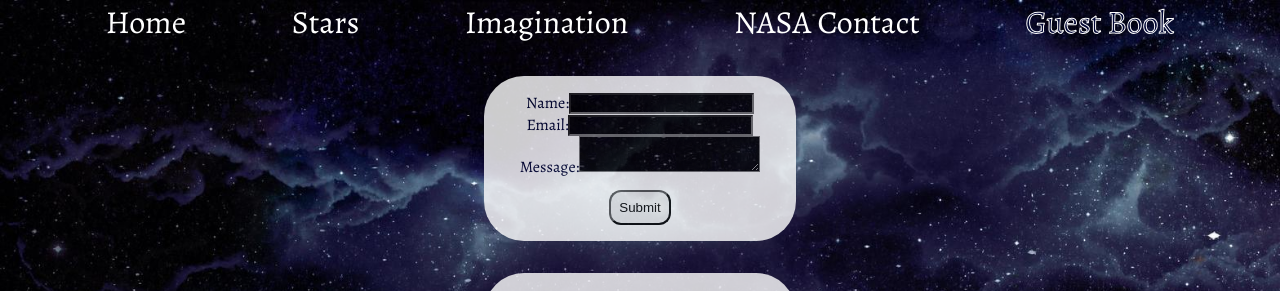
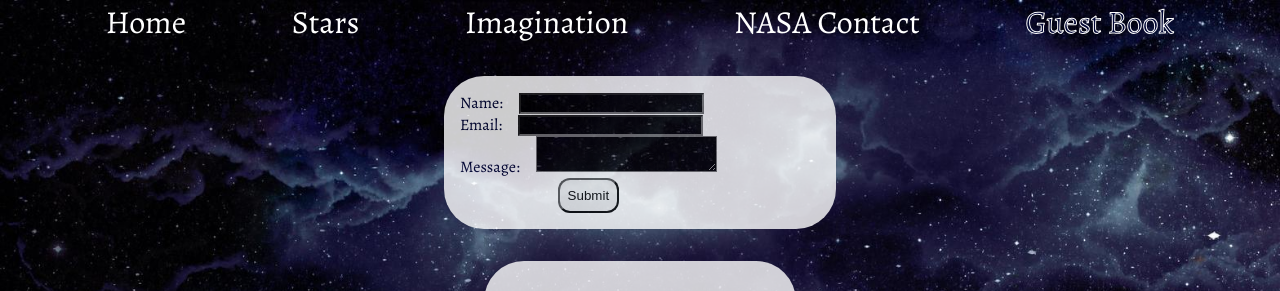
Before and after one commit to smgraywood/A_Week_in_the_Stars, a React (Create React App) app in the folder client/: page /guestbook in a window 1280 px wide. Shown: the top 291 px of the page. Built offline with nearby package versions, Linux system fonts and the light colour scheme; no server answers; a web font is replaced by a local one.

Commit message:
clean up unused code and fix formatting

```diff
--- a/client/src/Pages/Guestbook/Guestbook.css
+++ b/client/src/Pages/Guestbook/Guestbook.css
@@ -1,11 +1,53 @@
-@import url('https://fonts.googleapis.com/css2?family=Alegreya&display=swap');
+@import url("https://fonts.googleapis.com/css2?family=Alegreya&display=swap");
 
-.form-container{
-    background-color: #FFF;
+.form-container {
+	background-color: #fff;
+	width: 45vmin;
+	padding: 2vmin;
+	border-radius: 5vmin;
+	opacity: 0.8;
+	display: flex;
+	margin: 0 auto;
+	margin-top: 4vmin;
+	text-align: left;
+}
+
+.label {
+	font-family: "Alegreya", serif;
+	color: #010634;
+	text-align: left;
+}
+
+.input {
+	background-image: url("../../Images/space-background.jpeg");
+	color: #fff;
+	margin-left: 2vmin;
+}
+
+.date-label {
+	margin-left: 2vmin;
+}
+
+.button-container {
+	display: flex;
+	justify-content: center; /* Center the button horizontally */
+}
+
+.submit-button {
+	margin-top: 1.5vmin;
+	padding: 1vmin;
+	border-radius: 1.5vmin;
+	text-align: center;
+	align-items: center;
+	margin: 0 auto;
+}
+
+.entries-container {
+	background-color: #fff;
 	width: 35vmin;
 	padding: 2vmin;
 	border-radius: 5vmin;
-    opacity: .8;
+	opacity: 0.8;
 	display: flex;
 	align-items: center;
 	justify-content: center;
@@ -13,47 +55,18 @@
 	margin-top: 4vmin;
 }
 
-.label{
-    font-family: 'Alegreya', serif;
-    color: #010634;
-}
-
-.input{
-    background-image: url("../../Images/space-background.jpeg");
-    color:#FFF
-}
-
-.submit-button{
-    margin-top:1.5vmin;
-    padding: 1vmin;
-    border-radius: 1.5vmin;
-}
-
-.entries-container{
-    background-color: #FFF;
-    width: 35vmin;
-    padding: 2vmin;
-    border-radius: 5vmin;
-    opacity: .8;
-    display: flex;
-    align-items: center;
-    justify-content: center;
-    margin: 0 auto;
-    margin-top: 4vmin;
-}
-
-.list{
+.list {
 	display: flex;
 	flex-direction: column;
 	margin-bottom: -2vmin;
 }
 
-.message-container{
-    background-color: #FFF;
+.message-container {
+	background-color: #fff;
 	width: 35vmin;
 	padding: 2vmin;
 	border-radius: 5vmin;
-    opacity: .8;
+	opacity: 0.8;
 	display: flex;
 	flex-direction: column;
 	align-items: center;
--- a/client/src/Pages/Guestbook/Guestbook.js
+++ b/client/src/Pages/Guestbook/Guestbook.js
@@ -4,6 +4,7 @@ import axios from "axios";
 
 const Guestbook = () => {
 	const [name, setName] = useState("");
+	const [date, setDate] = useState("");
 	const [email, setEmail] = useState("");
 	const [message, setMessage] = useState("");
 	const [entries, setEntries] = useState([]);
@@ -16,13 +17,15 @@ const Guestbook = () => {
 		sendData(formData);
 		// Reset the form
 		setName("");
+		setDate("");
 		setEmail("");
 		setMessage("");
 	};
 
 	const sendData = (formData) => {
+		// launched: https://a-week-in-the-stars.herokuapp.com/guestbook/
 		axios
-			.post("https://a-week-in-the-stars.herokuapp.com/guestbook/", formData, {
+			.post("http://localhost:3000/guestbook/", formData, {
 				headers: {
 					"Content-Type": "application/json",
 				},
@@ -45,8 +48,9 @@ const Guestbook = () => {
 	}, []);
 
 	const fetchEntries = () => {
+		// launched: https://a-week-in-the-stars.herokuapp.com/guestbook/
 		axios
-			.get("https://a-week-in-the-stars.herokuapp.com/guestbook/", {
+			.get("http://localhost:3000/guestbook/", {
 				headers: {
 					"Content-Type": "application/json",
 				},
@@ -103,9 +107,11 @@ const Guestbook = () => {
 							className="input"
 						></textarea>
 					</div>
-					<button type="submit" className="submit-button">
-						Submit
-					</button>
+					<div className="button-container">
+						<button type="submit" className="submit-button">
+							Submit
+						</button>
+					</div>
 				</form>
 			</div>
 			<div className="entries-container">
@@ -115,6 +121,9 @@ const Guestbook = () => {
 				{entries.map((entry, index) => (
 					<div className="message-container" key={index}>
 						<strong>Name:</strong> {entry.name}
+						<br />
+						<strong>Date:</strong>{" "}
+						{entry.createdAt.substring(0, 10)}
 						<br />
 						<strong>Message:</strong> {entry.message}
 						<br />
--- a/client/src/Pages/Imagination/Imagination.jsx
+++ b/client/src/Pages/Imagination/Imagination.jsx
@@ -1,8 +1,22 @@
-import Quotes from "../../Components/Quotes/Quotes";
+import React, { useState } from 'react';
+import Quotes from '../../Components/Quotes/Quotes';
 
 function Imagination() {
+    const [refreshKey, setRefreshKey] = useState(0); // State to force refresh
 
-	return <Quotes />;
+    const handleRefresh = () => {
+        // Increment refreshKey to force re-rendering of Quotes component
+        setRefreshKey(prevKey => prevKey + 1);
+    };
+
+    return (
+        <div>
+            <Quotes key={refreshKey} />
+			<button className="imagine-button" onClick={handleRefresh}>
+                Refresh Quote
+            </button>
+        </div>
+    );
 }
 
 export default Imagination;
```
Also changed, not shown: client/src/Pages/Imagination/Imagination.css (added, +9 -0 lines). Lines whose indentation alone changed are shown as unchanged.
